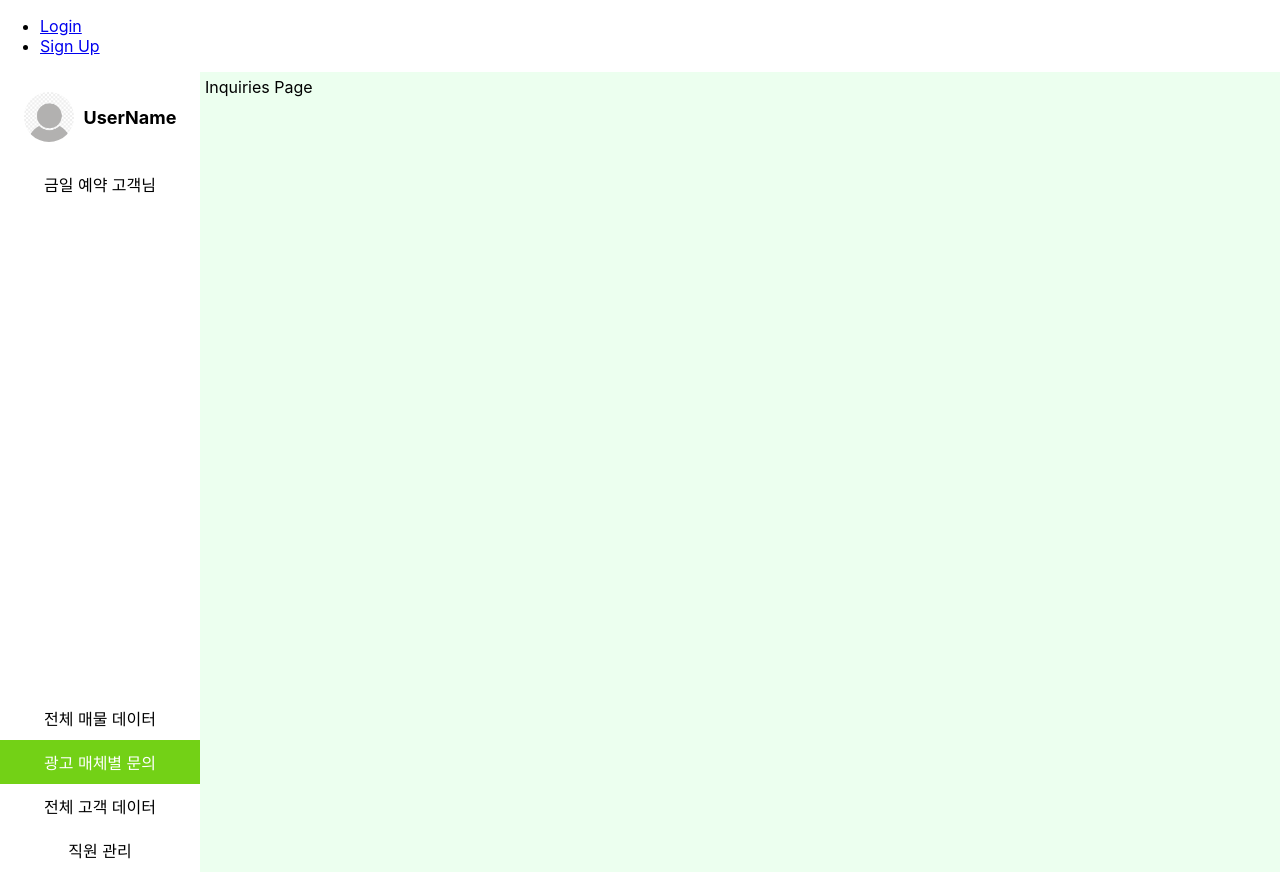
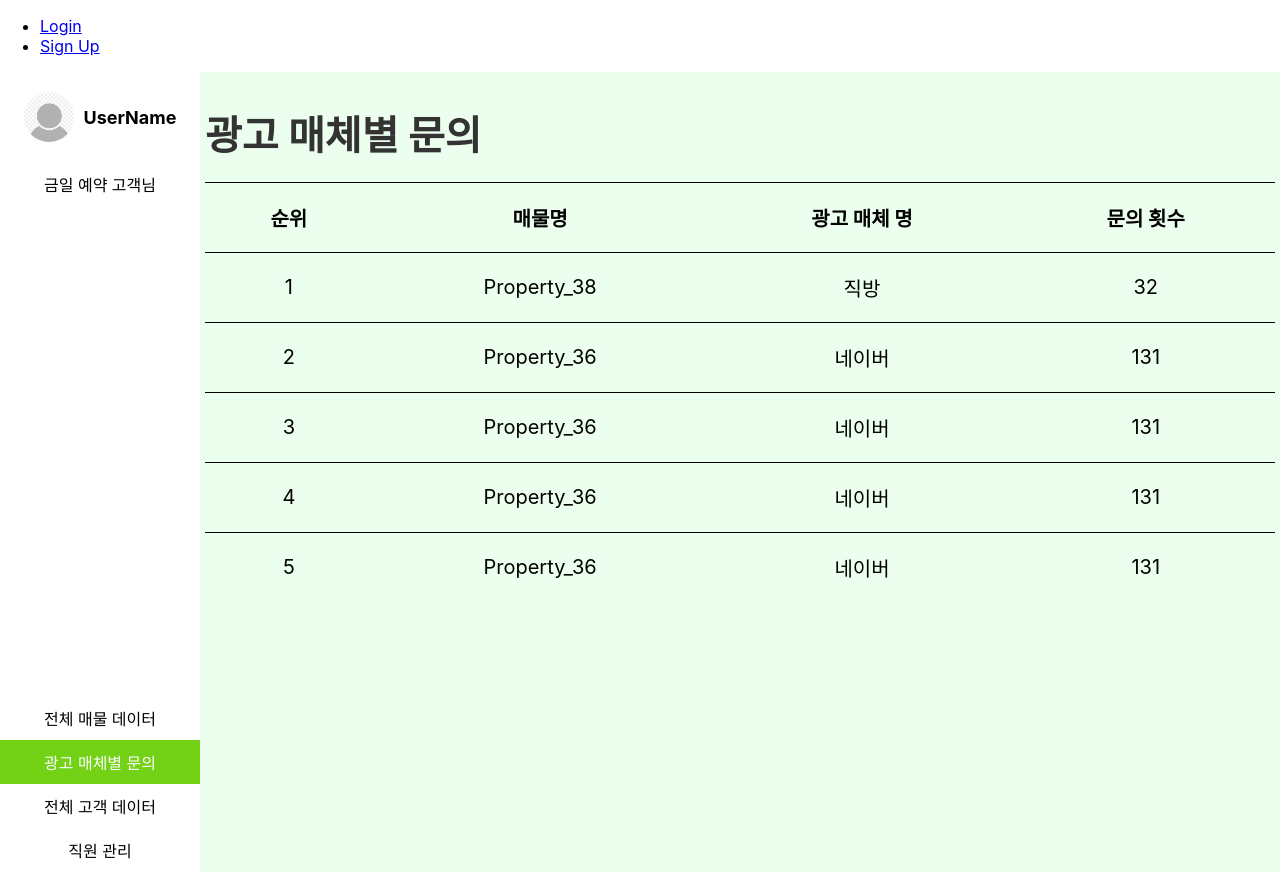
Before and after one commit to 2024-1-Ajou-DB-Team13/db_main, a React (Create React App) app: page /main/inquiries in a window 1280 px wide. Built offline with nearby package versions, Linux system fonts and the light colour scheme; no server answers.

Commit message:
Feat: Inquries

```diff
--- a/src/MainPageComponents/Inquiries.js
+++ b/src/MainPageComponents/Inquiries.js
@@ -1,7 +1,45 @@
 import axios from "axios";
 import React, { useState, useEffect } from 'react';
+import styled from 'styled-components';
+
+const Container = styled.div`
+  padding: 0px;
+`;
+
+const Header = styled.h1`
+  font-size: 40px;
+  color: #333;
+  margin-bottom: 20px;
+`;
+
+const Table = styled.table`
+  width: 100%;
+  border-collapse: collapse;
+  margin: 20px 0;
+`;
+
+const Th = styled.th`
+  border-top: 1px solid #000;
+  padding: 20px;
+  text-align: center;
+  font-size: 20px;
+`;
+
+const Td = styled.td`
+  border-top: 1px solid #000;
+  padding: 20px;
+  text-align: center;
+  font-size: 20px;
+`;
 
 function Inquiries() {
+  const inquiries = [
+    {PropertyName: 'Property_38', Media: '직방', InquiryCount: 32},
+    {PropertyName: 'Property_36', Media: '네이버', InquiryCount: 131},
+    {PropertyName: 'Property_36', Media: '네이버', InquiryCount: 131},
+    {PropertyName: 'Property_36', Media: '네이버', InquiryCount: 131},
+    {PropertyName: 'Property_36', Media: '네이버', InquiryCount: 131},
+  ];
 
   const callApi = async()=>{
     try {
@@ -15,8 +53,32 @@ function Inquiries() {
   useEffect(()=>{
       callApi();
     }, []);
-
-  return <div>Inquiries Page</div>;
+  var index = 1;
+  return (
+    <Container>
+      <Header>광고 매체별 문의</Header>
+      <Table>
+        <thead>
+          <tr>
+            <Th>순위</Th>
+            <Th>매물명</Th>
+            <Th>광고 매체 명</Th>
+            <Th>문의 횟수</Th>
+          </tr>
+        </thead>
+        <tbody>
+          {inquiries.map(inquiries => (
+            <tr key={inquiries.cusID}>
+              <Td>{index++}</Td>
+              <Td>{inquiries.PropertyName}</Td>
+              <Td>{inquiries.Media}</Td>
+              <Td>{inquiries.InquiryCount}</Td>
+            </tr>
+          ))}
+        </tbody>
+      </Table>
+    </Container>
+  );
 }
 
 export default Inquiries;
```
